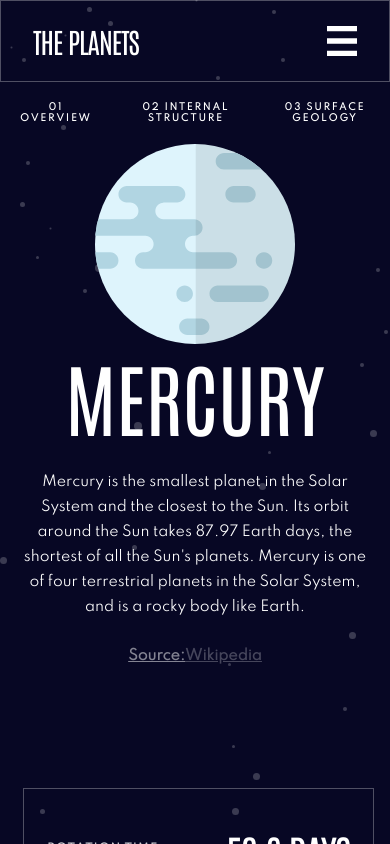
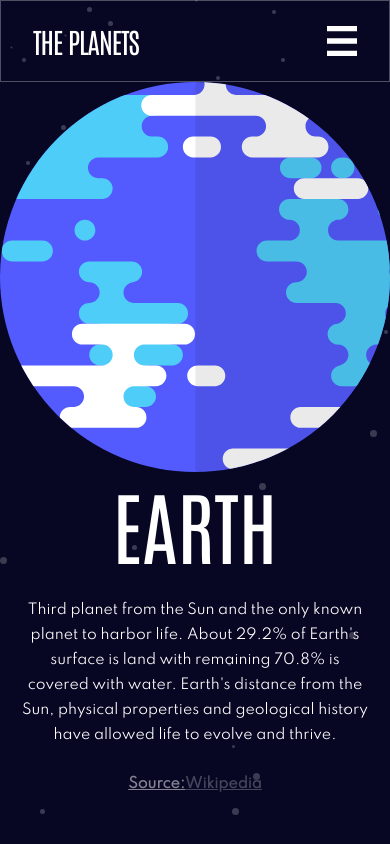
Before and after one commit to kuxala/planets-app, a React (Vite) app: page / in a window 390 px wide. Shown: the top 844 px of the page. Built offline with nearby package versions, Linux system fonts and the light colour scheme.

Commit message:
some commits

```diff
--- a/src/App.tsx
+++ b/src/App.tsx
@@ -16,7 +16,7 @@ function App() {
     <Header />
     {/* <Mercury /> */}
     <Routes>
-      <Route path="/" element={<Mercury />} />
+      <Route path="/" element={<Earth />} />
       <Route path="mercury" element={<Mercury />} />
       <Route path="venus" element={<Venus />} />
        <Route path="earth" element={<Earth />} />
--- a/src/components/header/Header.tsx
+++ b/src/components/header/Header.tsx
@@ -14,7 +14,9 @@ function Header() {
           width="30px"
           height="30px"
           className="menu"
-          onClick={() => {}}
+          onClick={() => {
+
+          }}
         />
         <ul>
           <Link to="mercury">
--- a/src/components/mainPage/Page.css
+++ b/src/components/mainPage/Page.css
@@ -147,12 +147,16 @@ section div h1 {
         padding-top: 0 !important;
         /* align-items: center; */
     }
+    .image{
+        margin-top: 70px;
+        margin-bottom: 80px;
+    }
     .left-col{
         width: 100% !important;
     }
     .left-col .image{
-        width: 200px;
-        height: 200px;
+        width: 150px;
+        height: 150px;
     }
     .right-col{
         width: 100% !important;
@@ -228,6 +232,7 @@ section div h1 {
         gap: 44px;
         justify-content: center;
         padding: 20px;
+        border: 1px solid rgba(246, 246, 246, 0.3);
     }
     .mobile-buttons a{
         color: #FFF;
@@ -239,6 +244,7 @@ section div h1 {
         line-height: normal;
         letter-spacing: 1.929px;
         text-transform: uppercase;
+
     }
 
 }
--- a/src/components/mainPage/Page.tsx
+++ b/src/components/mainPage/Page.tsx
@@ -15,21 +15,21 @@ function MainPage() {
               setMainImage("../../public/assets/planet-mercury.svg");
             }}
           >
-            01 OVERVIEW
+            OVERVIEW
           </a>
           <a
             onClick={() => {
               setMainImage("../../public/assets/planet-mercury-internal.svg");
             }}
           >
-            02 INTERNAL STRUCTURE
+            INTERNAL STRUCTURE
           </a>
           <a
             onClick={() => {
               setMainImage("../../public/assets/geology-mercury.png");
             }}
           >
-            03 SURFACE GEOLOGY
+            SURFACE GEOLOGY
           </a>
         </div>
         <div className="left-col">
```
